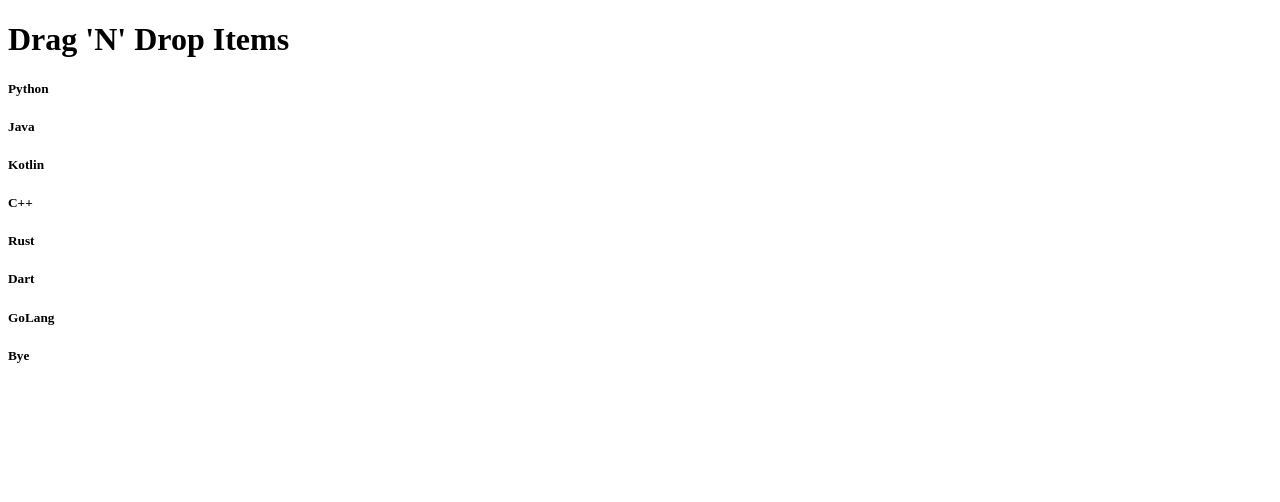
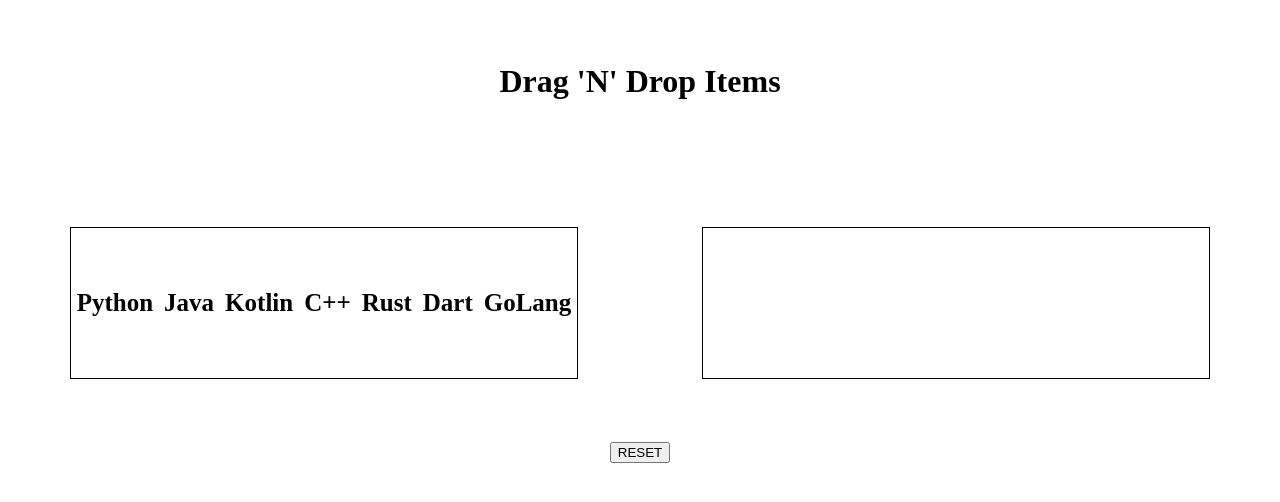
Before and after one commit to Tej271/DragDrop, a plain HTML site: page index.html in a window 1280 px wide. Drawn offline with Linux system fonts and the light colour scheme.

Commit message:
feat: implemented functionality

```diff
--- a/index.html
+++ b/index.html
@@ -6,25 +6,34 @@
     <meta name="viewport" content="width=device-width, initial-scale=1.0" />
     <title>Document</title>
 
-    <link rel="stylesheet" href="./index.css" type="text/css" />
+    <link rel="stylesheet" href="./style.css" type="text/css" />
   </head>
-  <body>
+  <body id="project">
     <h1 class="heading">Drag 'N' Drop Items</h1>
 
     <div class="main-container" data-draggable="target">
       <!-- First Container (Container out of which user will drag-out the items)  -->
-      <div class="first-container">
-        <h5 data-draggable="item">Python</h5>
-        <h5 data-draggable="item">Java</h5>
-        <h5 data-draggable="item">Kotlin</h5>
-        <h5 data-draggable="item">C++</h5>
-        <h5 data-draggable="item">Rust</h5>
-        <h5 data-draggable="item">Dart</h5>
-        <h5 data-draggable="item">GoLang</h5>
+      <div class="first-container" id="div1" ondrop="drop(event)" ondragover="allowDrop(event)">
+        <h5 draggable="true" ondragstart="drag(event)" id="drag1" data-draggable="item">Python</h5>
+        <h5 draggable="true" ondragstart="drag(event)" id="drag2" data-draggable="item">Java</h5>
+        <h5 draggable="true" ondragstart="drag(event)" id="drag3" data-draggable="item">Kotlin</h5>
+        <h5 draggable="true" ondragstart="drag(event)" id="drag4" data-draggable="item">C++</h5>
+        <h5 draggable="true" ondragstart="drag(event)" id="drag5" data-draggable="item">Rust</h5>
+        <h5 draggable="true" ondragstart="drag(event)" id="drag6" data-draggable="item">Dart</h5>
+        <h5 draggable="true" ondragstart="drag(event)" id="drag7" data-draggable="item">GoLang</h5>
       </div>
 
       <!-- Second Container (Container in which user will drag-in the items)  -->
-      <div class="second-container" data-draggable="target"><h5>Bye</h5></div>
+      <div
+        class="second-container"
+        id="div2"
+        ondrop="drop(event)"
+        ondragover="allowDrop(event)"
+      ></div>
+    </div>
+
+    <div class="reset-button">
+      <button onclick="reset()">RESET</button>
     </div>
 
     <script src="./script.js"></script>
--- a/script.js
+++ b/script.js
@@ -1 +1,29 @@
-console.log("Script Running")
+var container = document.getElementById("project");
+var content = container.innerHTML;
+
+// Looks after browser not reloading the HTML document
+function allowDrop(ev) {
+  ev.preventDefault();
+}
+
+// Triggers when the item is selected and dragged
+function drag(ev) {
+  ev.dataTransfer.setData("text", ev.target.id);
+}
+
+// Triggers drop function when the selected item is dropped
+function drop(ev) {
+  ev.preventDefault();
+  var data = ev.dataTransfer.getData("text");
+  ev.target.appendChild(document.getElementById(data));
+}
+
+// Reset function to bring back all the items to its original position
+function reset() {
+  var container = document.getElementById("project");
+  container.innerHTML = html;
+}
+var html;
+window.onload = function () {
+  html = document.getElementById("project").innerHTML;
+};
--- a/style.css
+++ b/style.css
@@ -1,6 +1,7 @@
-.heading {
+.heading,
+.reset-button {
     text-align: center;
-    margin-top: 5%
+    margin-top: 5%;
 }
 
 .main-container {
@@ -19,6 +20,7 @@
     justify-content: space-around;
     border         : 1px solid black;
     width          : 40%;
+    height         : 150px;
 }
 
 .first-container>h5 {
@@ -33,6 +35,7 @@
     justify-content: space-around;
     border         : 1px solid black;
     width          : 40%;
+    height         : 150px;
 }
 
 .second-container>h5 {
```
